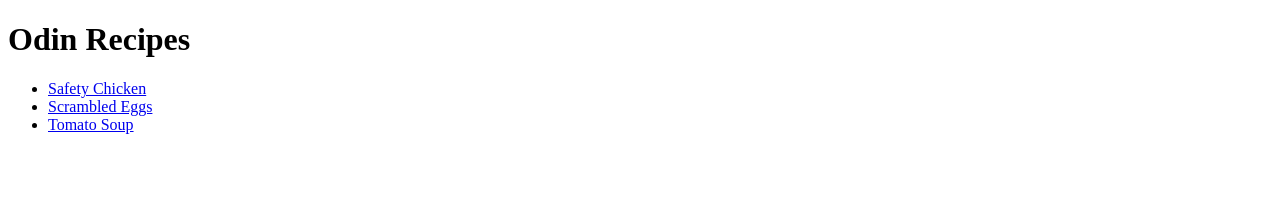
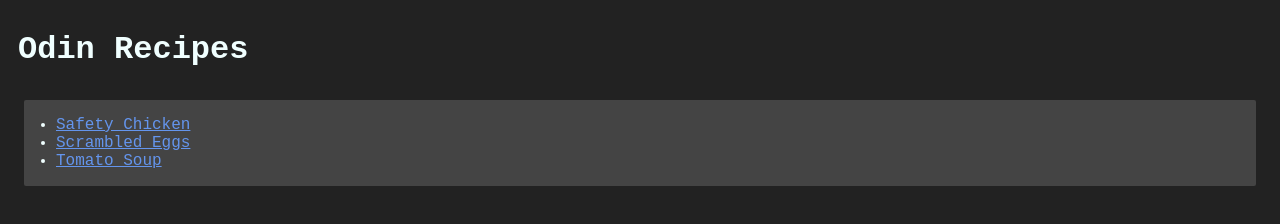
Before and after one commit to D3LTAGIRL/odin-recipes, a plain HTML site: page index.html in a window 1280 px wide. Drawn offline with Linux system fonts and the light colour scheme.

Commit message:
Add basic styling

```diff
--- a/index.html
+++ b/index.html
@@ -2,6 +2,7 @@
 <html lang="en">
     <head>
         <meta charset="UTF-8">
+        <link rel="stylesheet" href="style.css">
     </head>
     <body>
         <h1>Odin Recipes</h1>
--- /dev/null
+++ b/style.css
@@ -0,0 +1,21 @@
+body {
+    background-color: #222;
+    color: azure;
+    font-family: 'JetBrains Mono', monospace;
+}
+
+:link {
+    color: cornflowerblue;
+}
+
+h1 {
+    padding: 10px;
+}
+
+ul {
+    list-style-type: disc;
+    background-color: #444;
+    border-radius: 2px;
+    margin: 16px;
+    padding: 16px 32px;
+}
```
